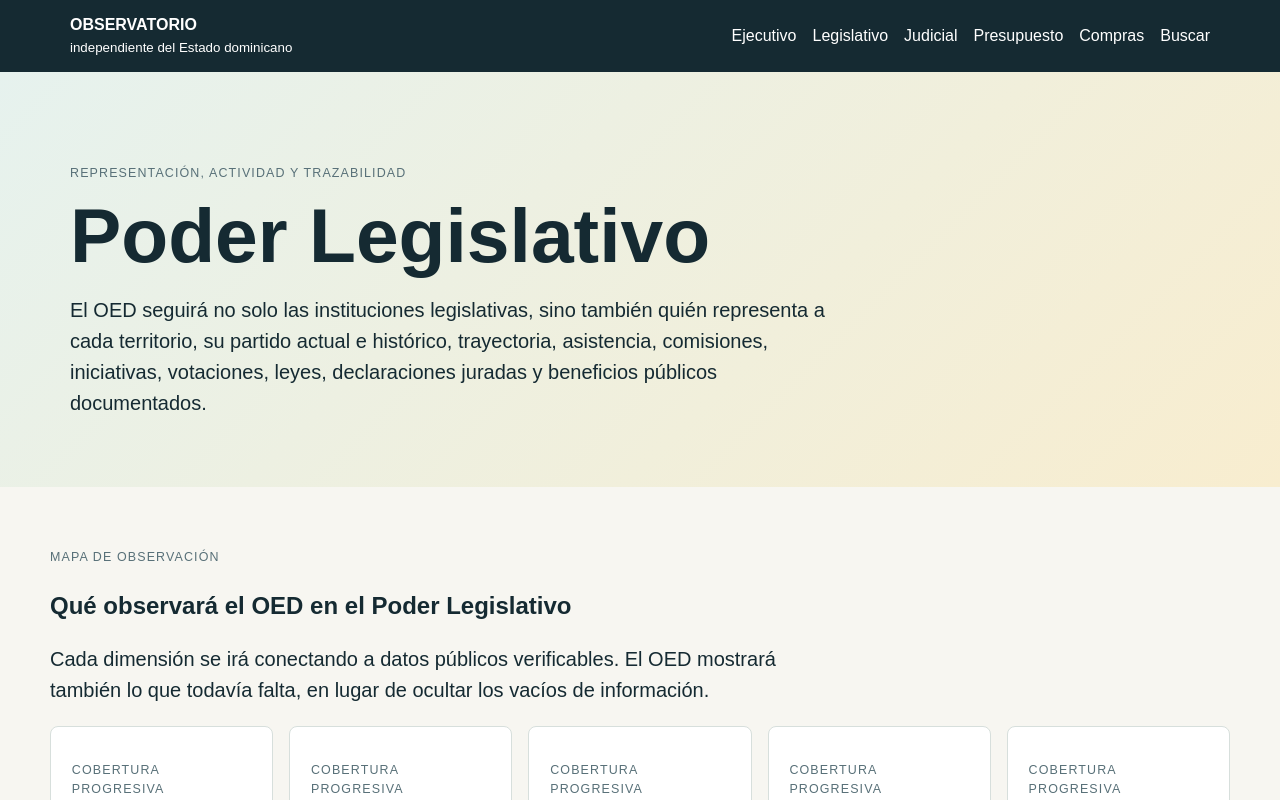
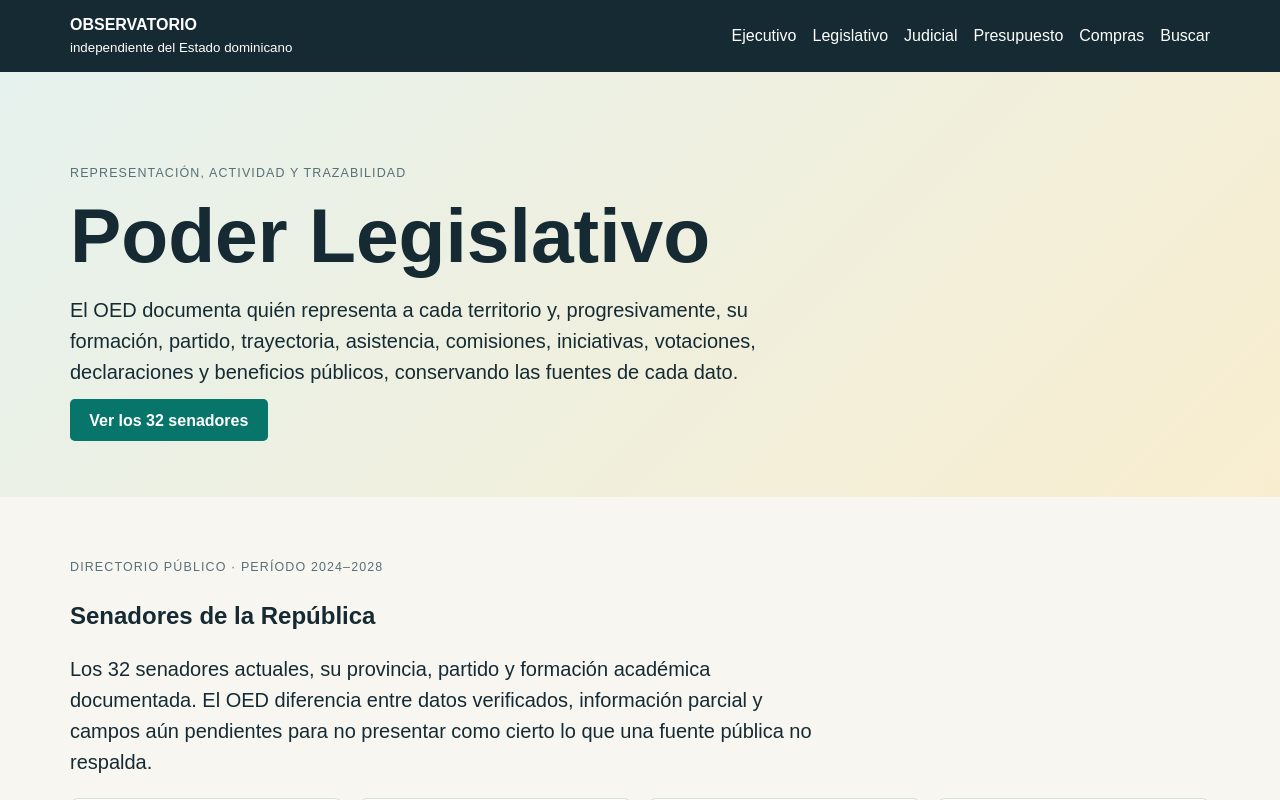
Before and after one commit to carloscheco-cloud/observatorio-do, a Next.js app in the folder frontend/: page /poder-legislativo in a window 1280 px wide. Shown: the top 800 px of the page. Built offline with nearby package versions, Linux system fonts and the light colour scheme; no server answers.

Commit message:
Publish Senate directory on Legislative page

```diff
--- a/frontend/app/poder-legislativo/page.tsx
+++ b/frontend/app/poder-legislativo/page.tsx
@@ -1,11 +1,12 @@
 import type { Metadata } from "next";
 
 import { PowerObservationMap } from "@/components/power-observation-map";
+import { SenateDirectory } from "@/components/senate-directory";
 import { StateBranchDirectory } from "@/components/state-branch-directory";
 
 export const metadata: Metadata = {
   title: "Poder Legislativo",
-  description: "Directorio vivo de instituciones del Poder Legislativo documentadas por el OED.",
+  description: "Senadores, diputados e instituciones del Poder Legislativo documentados por el OED.",
   alternates: { canonical: "/poder-legislativo" },
 };
 
@@ -23,19 +24,22 @@ export default async function LegislativeBranchPage({
           <p className="eyebrow">Representación, actividad y trazabilidad</p>
           <h1>Poder Legislativo</h1>
           <p className="lede">
-            El OED seguirá no solo las instituciones legislativas, sino también quién representa a
-            cada territorio, su partido actual e histórico, trayectoria, asistencia, comisiones,
-            iniciativas, votaciones, leyes, declaraciones juradas y beneficios públicos documentados.
+            El OED documenta quién representa a cada territorio y, progresivamente, su formación,
+            partido, trayectoria, asistencia, comisiones, iniciativas, votaciones, declaraciones y
+            beneficios públicos, conservando las fuentes de cada dato.
           </p>
+          <p><a className="button" href="#senadores">Ver los 32 senadores</a></p>
         </div>
       </section>
+
+      <SenateDirectory />
 
       <PowerObservationMap branch="legislative" />
 
       <StateBranchDirectory
         branch="legislative"
-        title="Directorio del Poder Legislativo"
-        description="Senado, Cámara de Diputados y demás instituciones legislativas incorporadas con fuentes públicas trazables. La cobertura personal y parlamentaria se agregará sobre esta base institucional."
+        title="Instituciones del Poder Legislativo"
+        description="Senado, Cámara de Diputados y demás instituciones legislativas incorporadas con fuentes públicas trazables. El directorio personal se construye sobre esta base institucional."
         searchParams={await searchParams}
         compactHeader
       />
```
